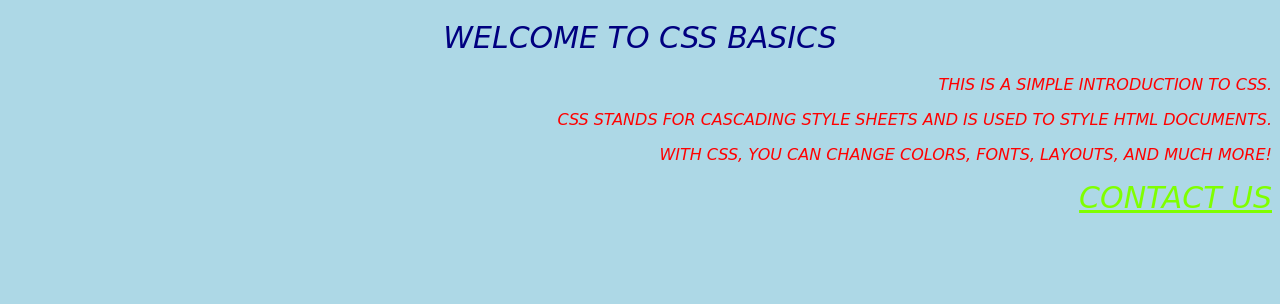
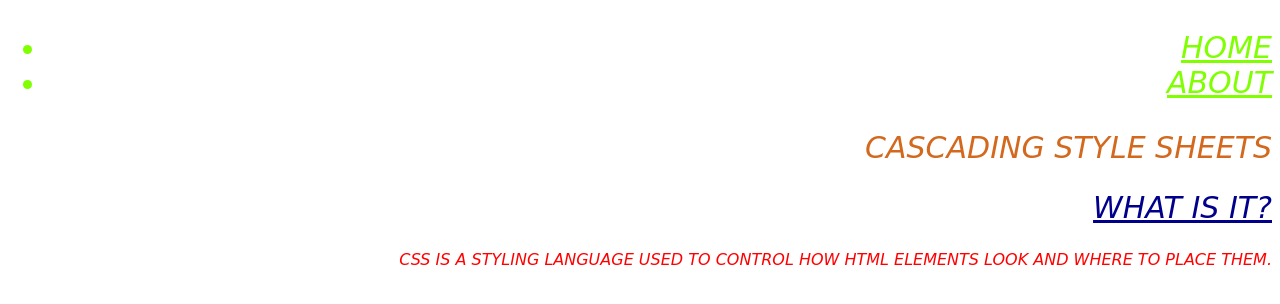
Before and after one commit to Ebeli1/CSS-styling, a plain HTML site: page Index.html in a window 1280 px wide. Drawn offline with Linux system fonts and the light colour scheme; files that its build step writes are made by us from their sources.

Commit message:
Add files via upload
section 3 code

```diff
--- a/Index.html
+++ b/Index.html
@@ -1,21 +1,30 @@
 <!DOCTYPE html>
 <html lang="en">
     <head>
-    <meta charset="UTF-8">
-    <title>Introduction to CSS</title>
+        <title>CSS</title>
         <style>
-        h1 {
-            color: navy;
-            text-align: center;
+            h2 {
+                color: darkblue;
+                text-decoration: underline;
             }
         </style>
-    <link rel="stylesheet" href="Styles/Styles.css">
+        <link rel="stylesheet" href="styles/styles.css">
     </head>
-<body style="background-color: lightblue;">
-    <h1>Welcome to CSS basics</h1>
-    <p>This is a simple introduction to CSS.</p>
-     <p>CSS stands for Cascading Style Sheets and is used to style HTML documents.</p>
-            <p>With CSS, you can change colors, fonts, layouts, and much more!</p>
-            <a href="Contact.html">Contact Us</a>
+    <body>
+        <header>
+            <nav>
+                <ul>
+                    <li><a href="#">Home</a></li>
+                    <li><a href="about.html">About</a></li>
+                </ul>
+            </nav>
+            <h1 style="color:chocolate;">Cascading Style Sheets</h1>
+        </header>
+        <main id="main-content">
+            <section>
+                <h2>What is it?</h2>
+                <p>CSS is a styling language used to control how html elements look and where to place them.</p>
+            </section>
+        </main>
     </body>
 </html>
```
Lines whose indentation alone changed are shown as unchanged.
